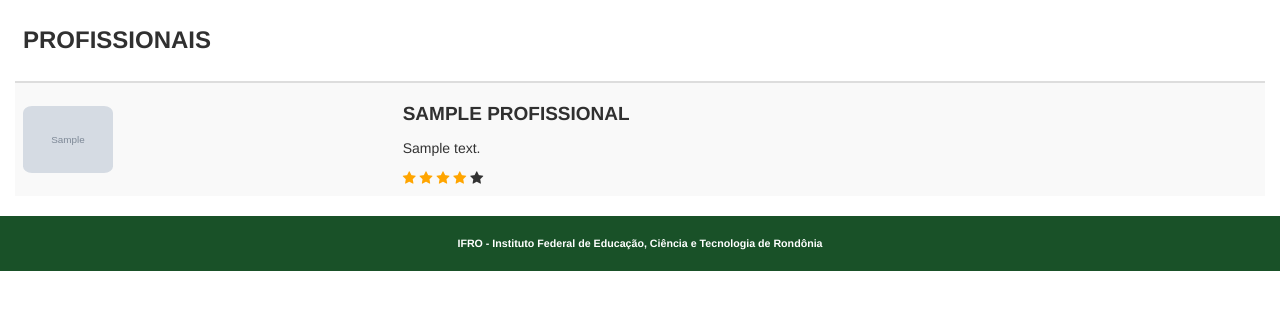
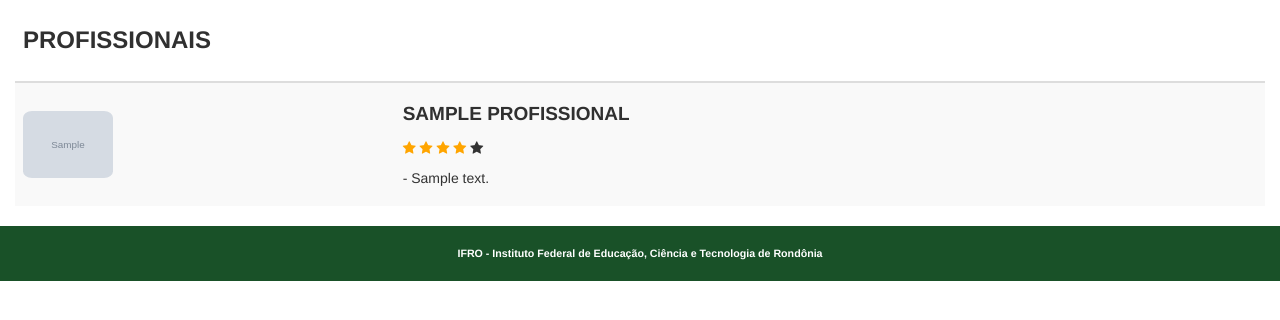
Before and after one commit to kaiserthiago/contratou, a Django app: page /contratou/profissionais/ in a window 1280 px wide. Shown: the part 51-371 px from the top of the page. Run offline with Django 3.2, Linux system fonts and the light colour scheme; tables that the repository leaves empty hold one stand-in row (values such as "Sample post"); grey boxes marked "Sample" are stand-in pictures; some libraries are stand-ins or nearby versions.

Commit message:
novo profisssionais

```diff
--- a/contratou/templates/contratou/profissionais.html
+++ b/contratou/templates/contratou/profissionais.html
@@ -24,16 +24,19 @@
                 </td>
                 <td style="vertical-align:middle">
                     <h4><strong>{{ profissional.nome }}</strong></h4>
-                    {% if profissional.area.count > 1 %}
-                        <p>Várias áreas</p>
-                    {% else %}
-                        <p>{{ profissional.area.first }}</p>
-                    {% endif %}
+                <p><span class="fa fa-star checked"></span>
                     <span class="fa fa-star checked"></span>
                     <span class="fa fa-star checked"></span>
                     <span class="fa fa-star checked"></span>
-                    <span class="fa fa-star checked"></span>
-                    <span class="fa fa-star"></span>
+                    <span class="fa fa-star"></span></p>
+                    {% if profissional.area.count > 1 %}
+                        {% for area in profissional.area.all %}
+                    <p>- {{ area }}</p>
+                {% endfor %}
+                    {% else %}
+                        <p>- {{ profissional.area.first }}</p>
+                    {% endif %}
+
                 </td>
             </tr>
 
```
